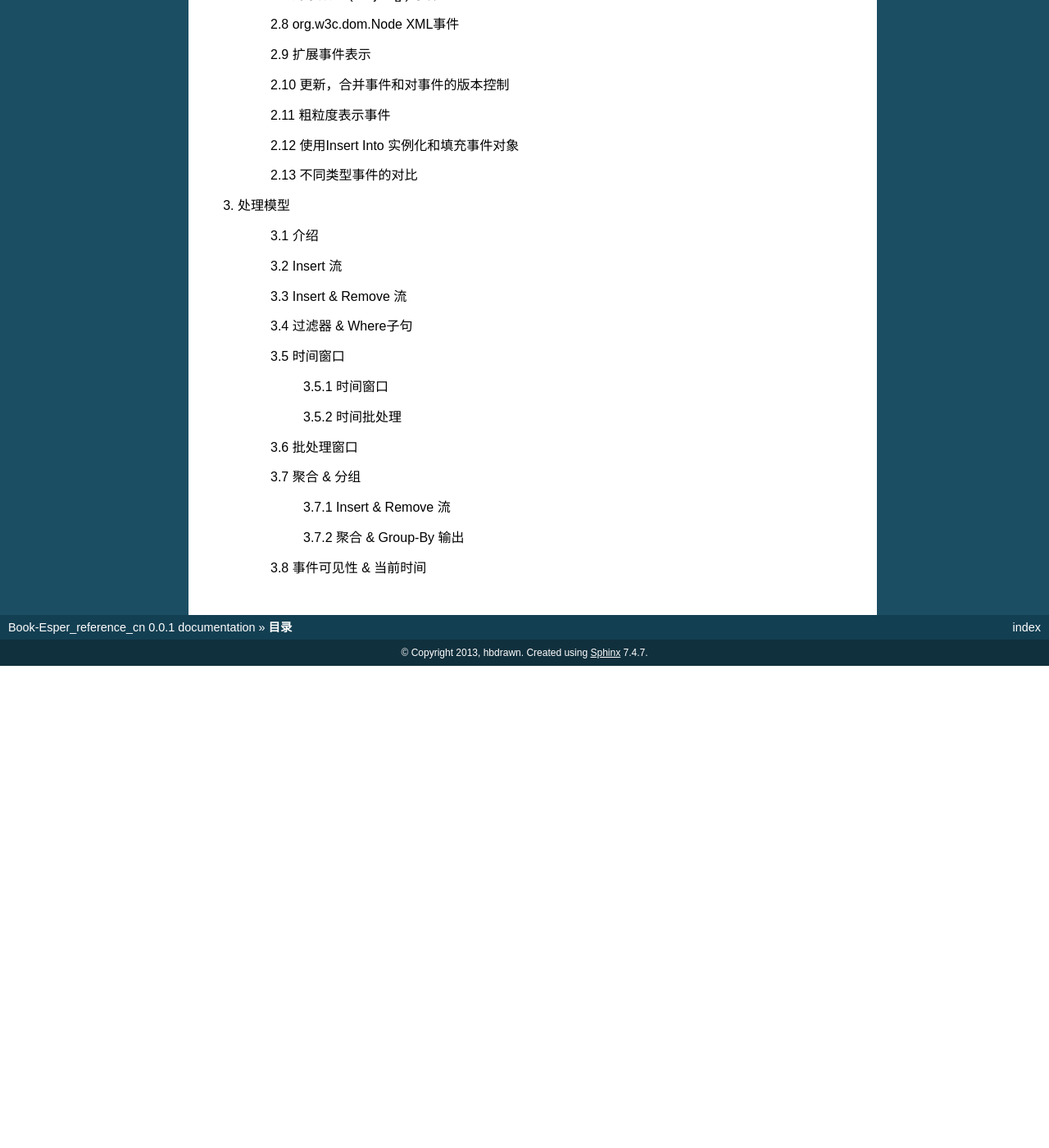
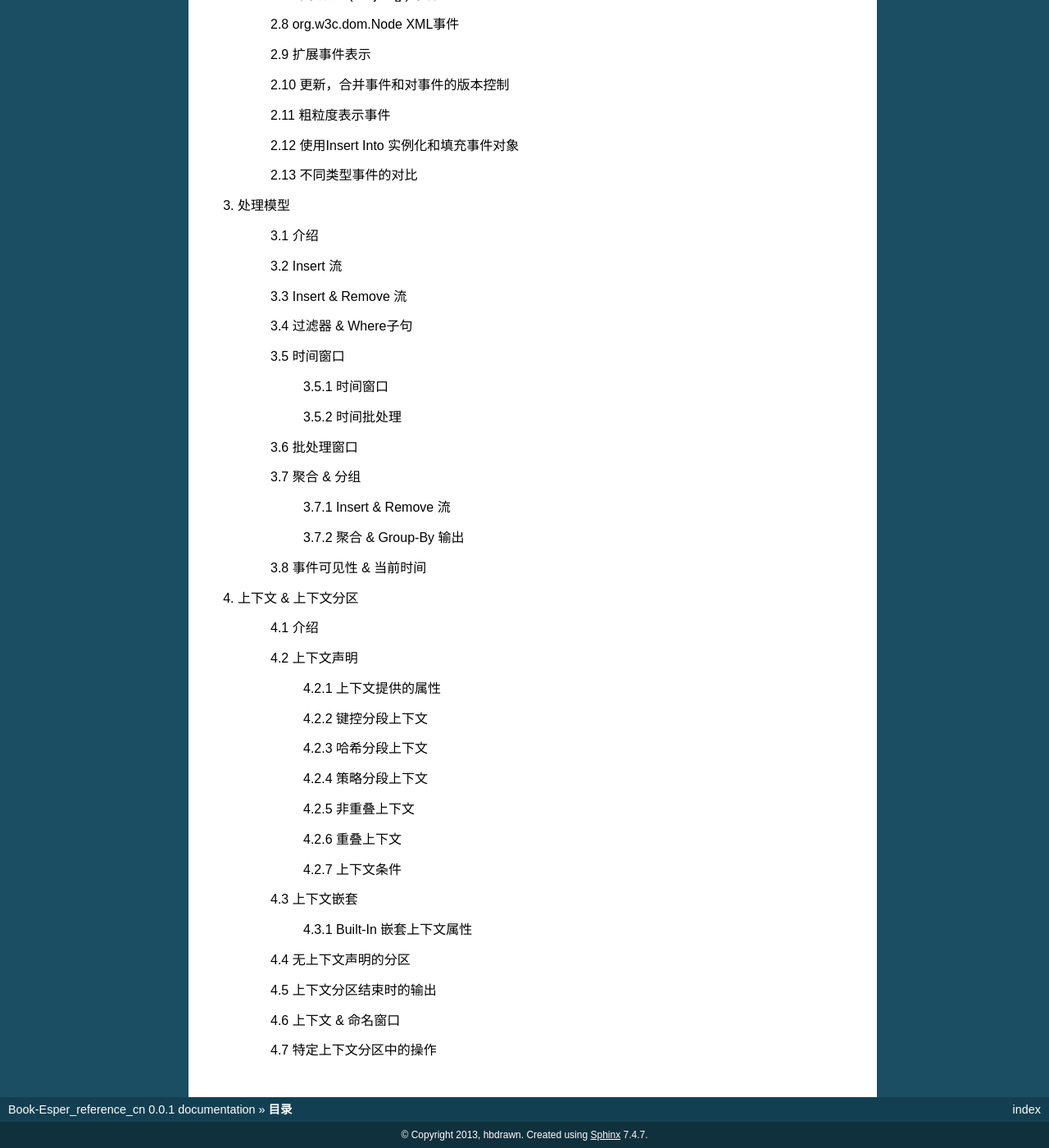
Before and after one commit to hancy2013/Book-Esper_reference_cn, a Sphinx documentation site: the page built from source/tableContent.rst, in a window 1280 px wide and 1400 px high, scrolled down 557 px. Shown: the whole window at 82% size. Built offline with Sphinx 7.4.7, drawn with Linux system fonts in a browser that asks for light colours; before the commit the page ends 1369 px from its top, so only the background shows below that.

Commit message:
Update tableContent.rst

```diff
--- a/source/tableContent.rst
+++ b/source/tableContent.rst
@@ -62,3 +62,35 @@
 		3.7.2 聚合 & Group-By 输出
 
 	3.8 事件可见性 & 当前时间
+
+#. 上下文 & 上下文分区
+
+	4.1 介绍
+
+	4.2 上下文声明
+
+		4.2.1 上下文提供的属性
+
+		4.2.2 键控分段上下文
+
+		4.2.3 哈希分段上下文
+
+		4.2.4 策略分段上下文
+
+		4.2.5 非重叠上下文
+
+		4.2.6 重叠上下文
+
+		4.2.7 上下文条件
+
+	4.3 上下文嵌套
+
+		4.3.1 Built-In 嵌套上下文属性
+
+	4.4 无上下文声明的分区
+
+	4.5 上下文分区结束时的输出
+
+	4.6 上下文 & 命名窗口
+
+	4.7 特定上下文分区中的操作
```
